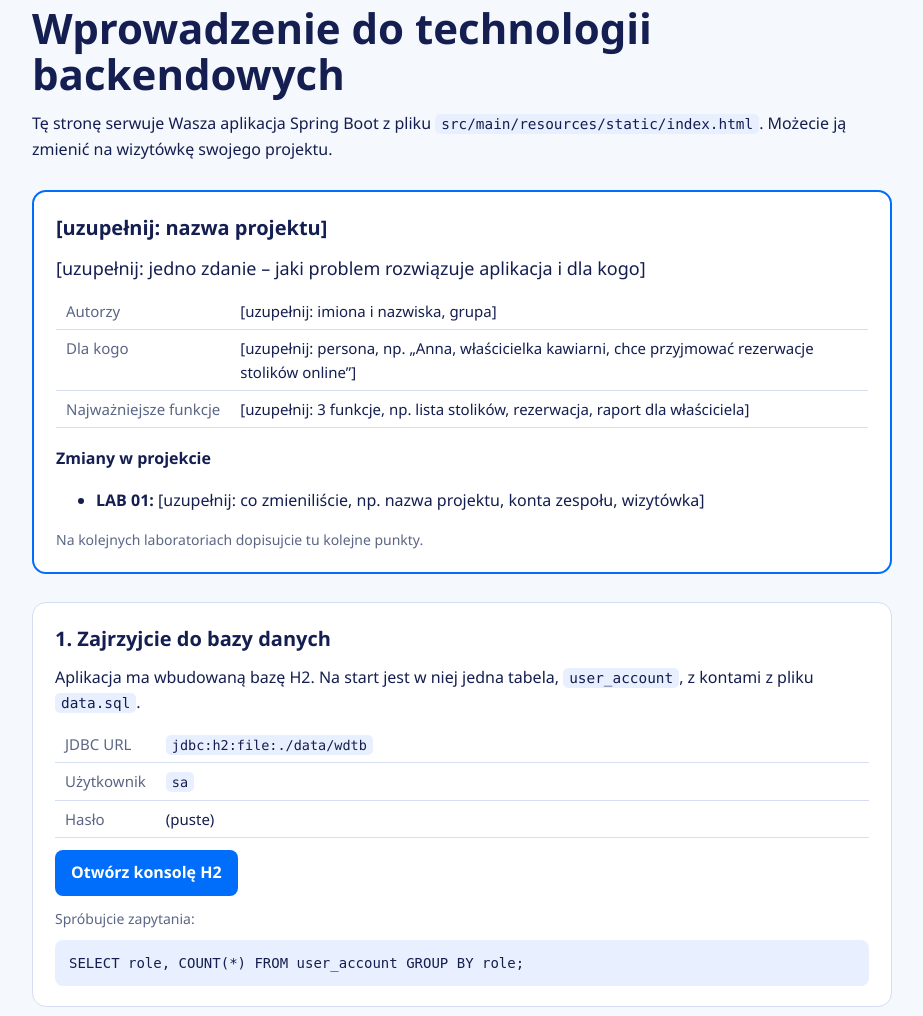
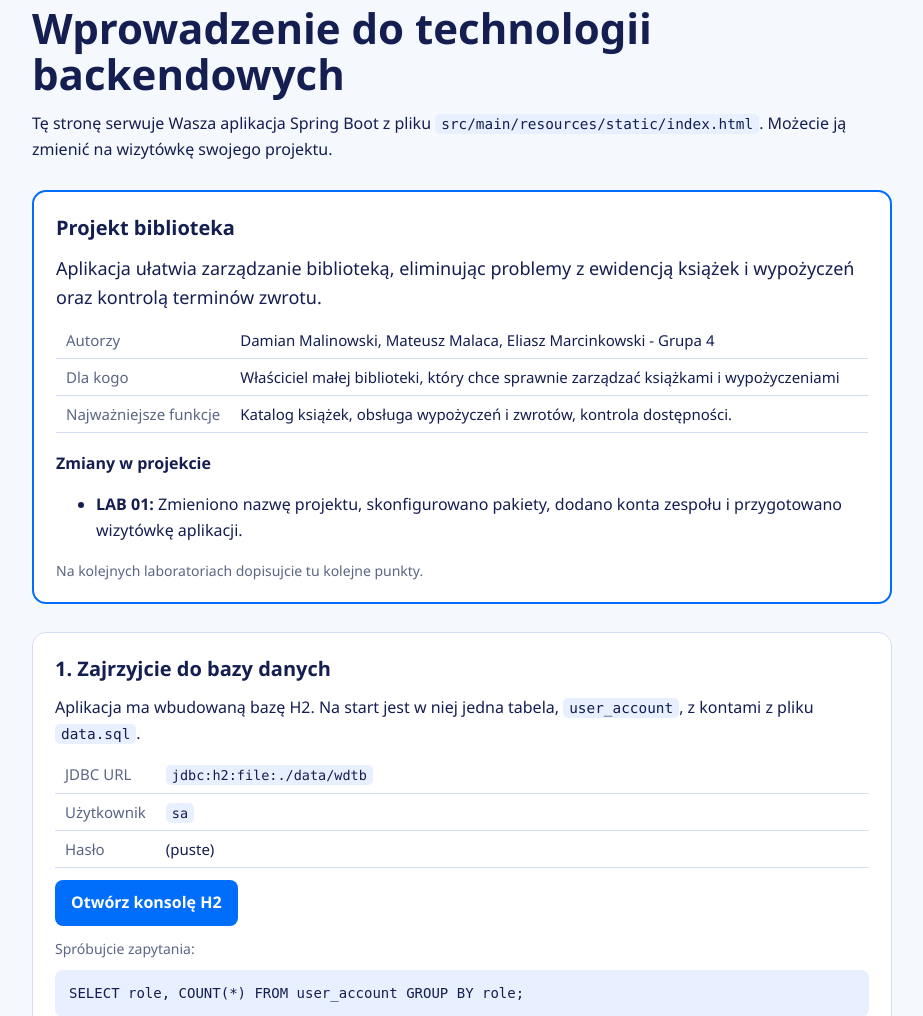
Before and after one commit to 1NineTeen/WdTB-2026-Backend--biblioteka, a Spring Boot app: page / in a window 1280 px wide. Shown: the part 141-1157 px from the top of the page, without its empty margins (178-1101 px from the left). Run offline with Spring Boot 4, Linux system fonts and the light colour scheme.

Commit message:
Zmiany w index.html

```diff
--- a/src/main/resources/static/index.html
+++ b/src/main/resources/static/index.html
@@ -45,16 +45,16 @@
   <!-- LAB 01: wizytówka Waszego projektu, na jej podstawie prezentujecie projekt na początku LAB 02.
        Zastąpcie wszystkie znaczniki „uzupełnij” w nawiasach kwadratowych (reguła R1.04). -->
   <section class="card project">
-    <h2>[uzupełnij: nazwa projektu]</h2>
-    <p class="pitch">[uzupełnij: jedno zdanie – jaki problem rozwiązuje aplikacja i dla kogo]</p>
+    <h2>Projekt biblioteka</h2>
+    <p class="pitch">Aplikacja ułatwia zarządzanie biblioteką, eliminując problemy z ewidencją książek i wypożyczeń oraz kontrolą terminów zwrotu.</p>
     <table>
-      <tr><td>Autorzy</td><td>[uzupełnij: imiona i nazwiska, grupa]</td></tr>
-      <tr><td>Dla kogo</td><td>[uzupełnij: persona, np. „Anna, właścicielka kawiarni, chce przyjmować rezerwacje stolików online”]</td></tr>
-      <tr><td>Najważniejsze funkcje</td><td>[uzupełnij: 3 funkcje, np. lista stolików, rezerwacja, raport dla właściciela]</td></tr>
+      <tr><td>Autorzy</td><td>Damian Malinowski, Mateusz Malaca, Eliasz Marcinkowski - Grupa 4</td></tr>
+      <tr><td>Dla kogo</td><td>Właściciel małej biblioteki, który chce sprawnie zarządzać książkami i wypożyczeniami</td></tr>
+      <tr><td>Najważniejsze funkcje</td><td>Katalog książek, obsługa wypożyczeń i zwrotów, kontrola dostępności. </td></tr>
     </table>
     <h3>Zmiany w projekcie</h3>
     <ul>
-      <li><b>LAB 01:</b> [uzupełnij: co zmieniliście, np. nazwa projektu, konta zespołu, wizytówka]</li>
+      <li><b>LAB 01:</b> Zmieniono nazwę projektu, skonfigurowano pakiety, dodano konta zespołu i przygotowano wizytówkę aplikacji.</li>
     </ul>
     <p class="muted">Na kolejnych laboratoriach dopisujcie tu kolejne punkty.</p>
   </section>
```
